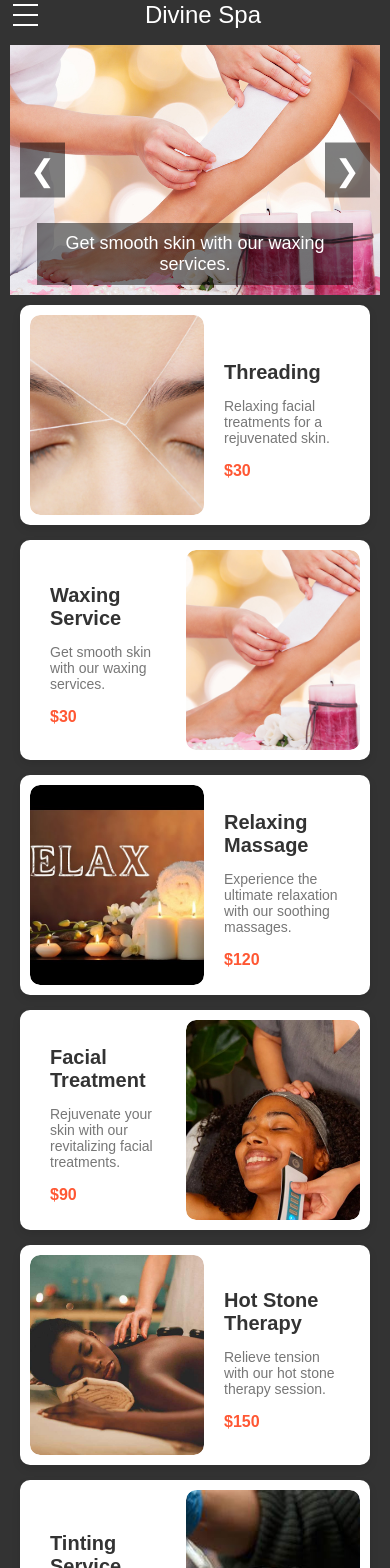
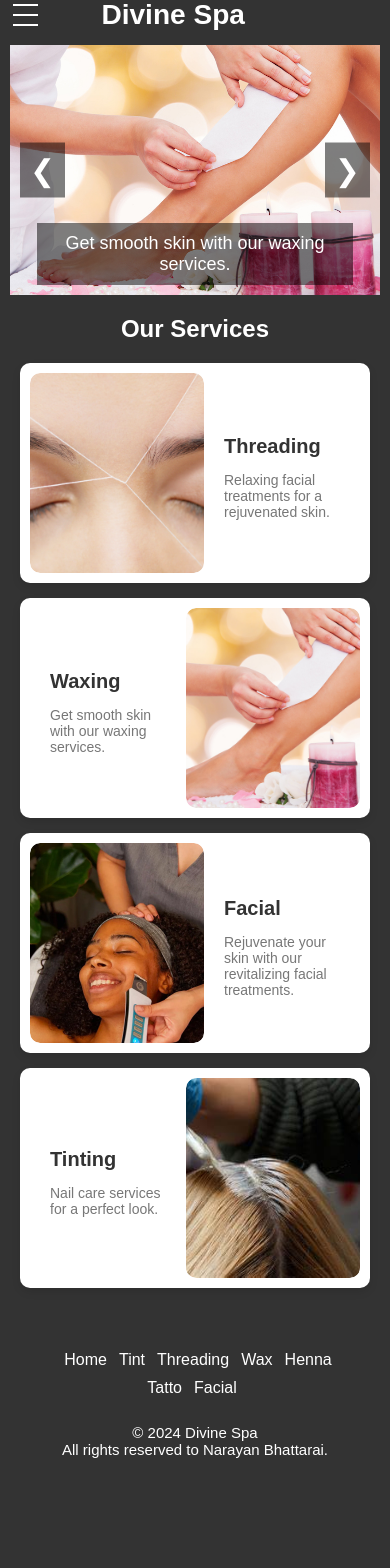
Before and after one commit to nbbhatta143/awesome-spa, a React (Create React App) app: page / in a window 390 px wide. Shown: the top 1568 px of the page. After the commit the page ends 1468 px from the top, so only its background shows below. Built offline with nearby package versions, Linux system fonts and the light colour scheme.

Commit message:
simplified card navigation to one function. Improved footer and some styling

```diff
--- a/src/App.js
+++ b/src/App.js
@@ -1,23 +1,29 @@
 import { HashRouter as Router, Route, Routes } from 'react-router-dom'; // Import Routes instead of Switch
 import './style/App.css';
 import Navbar from './component/Navbar';
-import SpaCard from './component/SpaCard';
+// import SpaCard from './component/SpaCard';
 import Footer from './component/Footer';
 import BookingPage from './component/BookingPage';
 
 import OIP from './images/OIP.jpg';
 import Waxing from './images/waxing.png';
 import Threadings from './images/threading.jpg'
+import skiltreatment from "./images/the-dermalogica-skin-treatment.png"
 
 import Homepage from './component/HomePage'
-import Tint from './component/Tint';
-import relaxing from "./images/sddefault.jpg"
-import skiltreatment from "./images/the-dermalogica-skin-treatment.png"
-import hot_stone_massage from "./images/1296x728_HEADER_benefits-of-hot-stone-massage.jpg"
-import Threading from './component/Threading';
+// import Tint from './component/Tint';
+import message from "./images/sddefault.jpg"
+import treatment from "./images/the-dermalogica-skin-treatment.png"
+import stone_massage from "./images/1296x728_HEADER_benefits-of-hot-stone-massage.jpg"
+// import Threading from './component/Threading';
+import ServicesView from './component/ServicesView';
+
+import threading from "./images/threading_1.jpg"
+import chin from "./images/chin_threading.jpg"
+import fullface from "./images/full_face.jpg"
 
   // Spa services data
-  const images = [
+  const ServicesNav = [
     {
       src: Threadings,
       alt: "Threading",
@@ -26,34 +32,67 @@ import Threading from './component/Threading';
     },
     {
       src:  Waxing,
-      alt: 'Waxing Service',
+      alt: 'Waxing',
       description: 'Get smooth skin with our waxing services.',
       price: '30'
     },
       {
-        src:  relaxing,
+        src: skiltreatment,
+        alt: 'Facial',
+        description: 'Rejuvenate your skin with our revitalizing facial treatments.',
+        price: 90,
+      },
+      {
+        src: OIP,
+        alt: 'Tinting',
+        description: 'Nail care services for a perfect look.',
+        price: '30'
+      }
+  ];
+
+
+// Sample data for spa services
+const tintServices = [
+  {
+    src:  message,
     alt: 'Relaxing Massage',
     description: 'Experience the ultimate relaxation with our soothing massages.',
     price: 120,
   },
   {
-        src: skiltreatment,
+    src: treatment,
     alt: 'Facial Treatment',
     description: 'Rejuvenate your skin with our revitalizing facial treatments.',
     price: 90,
   },
   {
-        src: hot_stone_massage,
+    src: stone_massage,
     alt: 'Hot Stone Therapy',
     description: 'Relieve tension with our hot stone therapy session.',
     price: 150,
   },
+];
+
+// Sample data for spa services
+const threadingServices = [
   {
-        src: OIP,
-        alt: 'Tinting Service',
-        description: 'Nail care services for a perfect look.',
-        price: '30'
-      }
+    src:  threading,
+    alt: 'Eyebrow',
+    description: 'Divine Offers expert eyebrow threading services, with skilled professionals remove hairs with care in rows rather than individually. Visit us to connect with our top brow threader for the best service.',
+    price: 120,
+  },
+  {
+    src: chin,
+    alt: 'Upper Lip, Chin, Sides And Forehead',
+    description: 'Professional threading services for the upper lip, chin, sides, and forehead, ensuring a smooth and precise result for every area.',
+    price: 90,
+  },
+  {
+    src: fullface,
+    alt: 'Full Face',
+    description: 'Experience flawless skin with our full face threading service, tailored to perfection.',
+    price: 150,
+  },
 ];
 
 function App() {
@@ -63,12 +102,17 @@ function App() {
       <Router >
         <Navbar title={"Divine Spa"} isFooter={true}/>
         <Routes>
-          <Route path="/" element={<Homepage images={images} />} />
-          <Route path="/tint" element={<Tint />} />
-          <Route path="/threading" element={<Threading />} />
-          <Route path="/facial" element={<SpaCard images={images} displayButton={false}/>} />
-          <Route path="/wax" element={<SpaCard images={images} displayButton={false}/>} />
-          <Route path="/spaservices" element={<SpaCard images={images} displayButton={false} />} />
+          <Route path="/" element={<Homepage images={ServicesNav} />} />
+          <Route path='/tint' element={<ServicesView images={tintServices} servicesName="Tinting Services"/>}/>
+          <Route path='/threading' element={<ServicesView images={threadingServices} servicesName="Threading Services"/>}/>
+          <Route path='/facial' element={<ServicesView images={threadingServices} servicesName="Facial Services"/>}/>
+          <Route path='/wax' element={<ServicesView images={threadingServices} servicesName="Waxing Services"/>}/>
+          <Route path="/henna" element={<ServicesView images={threadingServices} servicesName="Henna Tatto"/>}/>
+          {/* <Route path="/tint" element={<Tint />} /> */}
+          {/* <Route path="/threading" element={<Threading />} /> */}
+          {/* <Route path="/facial" element={<SpaCard images={tintServices} displayButton={false}/>} /> */}
+          {/* <Route path="/wax" element={<SpaCard images={images} displayButton={false}/>} /> */}
+          {/* <Route path="/spaservices" element={<SpaCard images={images} displayButton={false} />} /> */}
           <Route path="/booking/:serviceName" element={<BookingPage />} />
         </Routes>
       </Router>
--- a/src/component/Footer.js
+++ b/src/component/Footer.js
@@ -11,7 +11,7 @@ const Footer = () => {
           <Nav isFooter={false} /> {/* Pass a prop to disable hamburger menu in the footer */}
         </div>
         <div className="footer-copyright">
-          <p>&copy; 2024 Spa Salon. All rights reserved.</p>
+          <p>&copy; 2024 Divine Spa <br/>All rights reserved to Narayan Bhattarai.</p>
         </div>
       </div>
     </footer>
--- a/src/component/HomePage.js
+++ b/src/component/HomePage.js
@@ -6,6 +6,7 @@ function Homepage({images}){
   return (
     <header className="App-header">
       <Carousel images={images} />
+      <h2>Our Services</h2>
       <div className="card-container">
         <SpaCard images={images} />
       </div>
--- a/src/component/Navbar.js
+++ b/src/component/Navbar.js
@@ -22,17 +22,18 @@ function Navbar({title, isFooter}) {
         <nav className="navbar">
           <div className="logo">
             <ul>
-              <li><a href='#/'>{title}</a></li>
+              <li><a href='#/'><h3>{title}</h3></a></li>
             </ul>
           </div>
           <div className={!isFooter? 'footer': `menu ${isOpen ? 'open' : ''}`}>
             <ul>
+               <li><a href="#/" onClick={closeMenu}>Home</a></li>
               <li><a href="#tint" onClick={closeMenu}>Tint</a></li>
               <li><a href="#facial" onClick={closeMenu}>Threading</a></li>
               <li><a href="#wax" onClick={closeMenu}>Wax</a></li>
               <li><a href="#henna" onClick={closeMenu}>Henna Tatto</a></li>
               <li><a href="#facial" onClick={closeMenu}>Facial</a></li>
-              <li><a href="#/" onClick={closeMenu}>Home</a></li>
+
             </ul>
           </div>
           {isFooter && (
--- /dev/null
+++ b/src/component/ServicesView.js
@@ -0,0 +1,18 @@
+// src/Tint.js
+import React from 'react';
+import SpaCard from './SpaCard';
+
+
+
+function ServicesView({images, servicesName}) {
+  return (
+    <div className="Services-container">
+      <h1 className="Services-header">{servicesName}</h1>
+      <div className="spa-card-list">
+        <SpaCard images={images}displayButton={true} />
+      </div>
+    </div>
+  );
+}
+
+export default ServicesView;
--- a/src/component/SpaCard.js
+++ b/src/component/SpaCard.js
@@ -19,7 +19,7 @@ function SpaCard({ images,displayButton }) {
     if (serviceName === 'Tinting Service') {
       navigate('/tint');
     }else if(serviceName === 'Threading'){
-      navigate('threading')
+      navigate('/threading')
     }
   };
 
@@ -55,10 +55,14 @@ function SpaCard({ images,displayButton }) {
       <div className="spa-card-content">
         <h3>{image.alt}</h3>
         <p>{image.description}</p>
-        <p className="price">${image.price}</p>
+
         {
           displayButton ?
+          <>
+            <p className="price">${image.price}</p>
             <BookButton onClick={(event) => handleBooking(image.alt, event)} label='Schedule' />
+          </>
+
           : ""
         }
       </div>
--- a/src/component/Threading.js
+++ /dev/null
@@ -1,46 +0,0 @@
-// src/Tint.js
-import React from 'react';
-import SpaCard from './SpaCard'; // Import the SpaCard component
-
-import '../style/Tint.css'; // Optional: Create and link styles specific to Tint view
-// import BackToHomeButton from './BackToHomeButton'; // Import the BackToHomeButton component
-
-import threading from "../images/threading_1.jpg"
-import chin from "../images/chin_threading.jpg"
-import fullface from "../images/full_face.jpg"
-
-// Sample data for spa services
-const threadingServices = [
-  {
-    src:  threading,
-    alt: 'Eyebrow',
-    description: 'Divine Offers expert eyebrow threading services, with skilled professionals remove hairs with care in rows rather than individually. Visit us to connect with our top brow threader for the best service.',
-    price: 120,
-  },
-  {
-    src: chin,
-    alt: 'Upper Lip, Chin, Sides And Forehead',
-    description: 'Professional threading services for the upper lip, chin, sides, and forehead, ensuring a smooth and precise result for every area.',
-    price: 90,
-  },
-  {
-    src: fullface,
-    alt: 'Full Face',
-    description: 'Experience flawless skin with our full face threading service, tailored to perfection.',
-    price: 150,
-  },
-];
-
-function Threading() {
-
-  return (
-    <div className="tint-container">
-      <h1 className="tint-header">Threading Services</h1>
-      <div className="spa-card-list">
-        <SpaCard images={threadingServices} displayButton={true} />
-      </div>
-    </div>
-  );
-}
-
-export default Threading;
--- a/src/component/Tint.js
+++ /dev/null
@@ -1,46 +0,0 @@
-// src/Tint.js
-import React from 'react';
-import SpaCard from './SpaCard'; // Import the SpaCard component
-
-import '../style/Tint.css'; // Optional: Create and link styles specific to Tint view
-// import BackToHomeButton from './BackToHomeButton'; // Import the BackToHomeButton component
-
-import relaxing from "../images/sddefault.jpg"
-import skiltreatment from "../images/the-dermalogica-skin-treatment.png"
-import hot_stone_massage from "../images/1296x728_HEADER_benefits-of-hot-stone-massage.jpg"
-
-// Sample data for spa services
-const spaServices = [
-  {
-    src:  relaxing,
-    alt: 'Relaxing Massage',
-    description: 'Experience the ultimate relaxation with our soothing massages.',
-    price: 120,
-  },
-  {
-    src: skiltreatment,
-    alt: 'Facial Treatment',
-    description: 'Rejuvenate your skin with our revitalizing facial treatments.',
-    price: 90,
-  },
-  {
-    src: hot_stone_massage,
-    alt: 'Hot Stone Therapy',
-    description: 'Relieve tension with our hot stone therapy session.',
-    price: 150,
-  },
-];
-
-function Tint() {
-
-  return (
-    <div className="tint-container">
-      <h1 className="tint-header">Tinting Services</h1>
-      <div className="spa-card-list">
-        <SpaCard images={spaServices}displayButton={true} />
-      </div>
-    </div>
-  );
-}
-
-export default Tint;
--- a/src/style/App.css
+++ b/src/style/App.css
@@ -17,7 +17,10 @@ header {
   text-align: center;
 
 }
-
+.App-header h1, .logo h1{
+  margin: 0px;
+  padding: 2px;
+}
 .navbar {
   display: flex;
   justify-content: space-between;
@@ -32,13 +35,13 @@ header {
 .navbar .logo {
   position: absolute;
   left: 50%;
-  transform: translateX(-75%); /* Centers the logo */
+  transform: translateX(-65%); /* Centers the logo */
 }
 
 .navbar {
   margin: 0;
   font-size: 24px;
-  padding-left: 75px;
+  /* padding-left: 75px; */
 }
 
 /* Navbar menu (desktop) */
@@ -94,6 +97,24 @@ header {
   margin: 4px 0;  /* Add space between bars */
   background-color: white;
   z-index: 2;
+}
+.Services-container {
+  padding: 5px;
+  background-color: #f9f9f9;
+  min-height: 100vh; /* Full viewport height */
+}
+
+.Services-header {
+  font-size: 25px;
+  color: #333;
+  text-align: center;
+  margin-bottom: 5px;
+}
+
+.spa-card-list {
+  display: flex;
+  flex-direction: column; /* Arrange cards in a vertical list */
+  gap: 10px; /* Space between cards */
 }
 
 /* Mobile-specific styles (screens less than 768px wide) */
@@ -166,7 +187,7 @@ header {
   }
 
   .footer ul li a {
-    font-size: 15px;
+    /* font-size: 15px; */
     color: white;
     text-decoration: none;
   }
--- a/src/style/footer.css
+++ b/src/style/footer.css
@@ -2,17 +2,19 @@
 .footer {
   background-color: #333; /* Dark background color for footer */
   color: #fff; /* White text color */
-  padding: 20px 0;
+  /* padding: 20px 0; */
   text-align: center; /* Center the text */
+  width: 100%;
+  height: 100%;
 }
 
 .footer-container {
   display: flex;
-  justify-content: space-between;
+  justify-content: space-evenly;
   align-items: center;
-  max-width: 1200px;
+  /* max-width: 1200px; */
   margin: 0 auto;
-  padding: 0 20px;
+  padding: 10px;
 }
 
 .footer-nav ul {
@@ -37,23 +39,30 @@
 }
 
 .footer-copyright p {
-  font-size: 14px;
+  font-size: 15px;
   margin: 0;
 }
 
 /* Responsive Design for Footer */
 @media (max-width: 768px) {
+  .footer-nav ul {
+    display: inline-block;
+    list-style: none;
+    padding: 0;
+    margin: 0;
+  }
   .footer-container {
     flex-direction: column;
     text-align: center;
   }
 
   .footer-nav ul {
-    flex-direction: column;
-    margin-bottom: 20px;
+    flex-direction: row;
+    margin-bottom: 10px;
+    text-align: center;
   }
 
   .footer-nav li {
-    margin: 10px 0;
+    margin: 2%;
   }
 }
```
Also changed, not shown: src/component/BackToHomeButton.js (deleted, +0 -21 lines), src/style/Tint.css (deleted, +0 -19 lines). Lines whose indentation alone changed are shown as unchanged.
